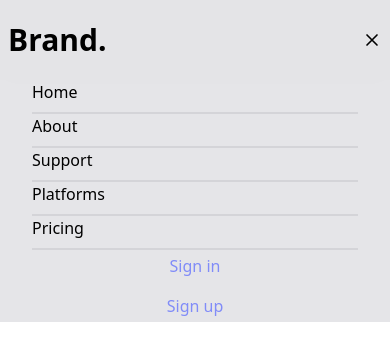
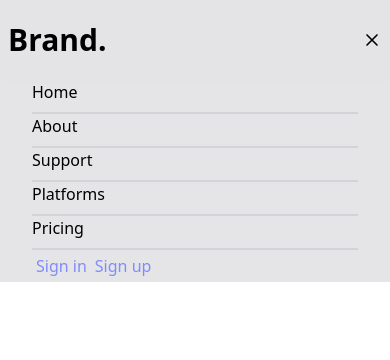
Before and after one commit to bouakram/tailwindcss_react_webpage, a React (Create React App) app: page / in a window 390 px wide. Both pictures are taken after a click on the icon 372 px from the left and 40 px from the top of the page. Shown: the top 360 px of the page. Built offline with nearby package versions, Linux system fonts and the light colour scheme.

Commit message:
adding width of the nav bar

```diff
--- a/src/components/Navbar.jsx
+++ b/src/components/Navbar.jsx
@@ -8,7 +8,7 @@ function Navbar() {
     }
     return (
         //nav bar container
-        <div className='w-screen h-[80px] z-10 bg-zinc-200 sticky shadow-lg'>
+        <div className='w-full h-[80px] z-10 bg-zinc-200 sticky top-0 shadow-lg'>
             {/* nav bar content */}
             <div className="px-2 flex justify-between items-center w-full h-full">
                 <div className="flex items-center">
@@ -26,7 +26,7 @@ function Navbar() {
                     <button className='border-none bg-transparent text-indigo-400 hover:bg-indigo-400 hover:text-white'>Sign up</button>
                 </div>
                 {/* swich between the icons close and open */}
-            {nav ? <XIcon onClick={toggleNav} className='w-5 cursor-pointer sm:hidden'/>:<MenuIcon onClick={toggleNav} className='w-5 cursor-pointer sm:hidden'/>}
+            {nav ? <XIcon onClick={toggleNav} className='w-5 cursor-pointer sm:hidden hover:text-indigo-400'/>:<MenuIcon onClick={toggleNav} className='w-5 cursor-pointer sm:hidden hover:text-indigo-400'/>}
             </div>
 
             {/* drop down menu */}
@@ -37,10 +37,11 @@ function Navbar() {
             <li className=''>Support</li>
             <li className=''>Platforms</li>
             <li className=''>Pricing</li>
-            <div className='space-y-2 flex flex-col'>
+            <div>
             <button className='border-none bg-transparent text-indigo-400 hover:bg-indigo-400 hover:text-white '>Sign in</button>
-            <button className='border-none bg-transparent text-indigo-400 hover:bg-indigo-400 hover:text-white'>Sign up</button>
+            <button className='border-none bg-transparent text-indigo-400 hover:bg-indigo-400 hover:text-white '>Sign up</button>
             </div>
+
             </ul>}
         </div>
     )
```
